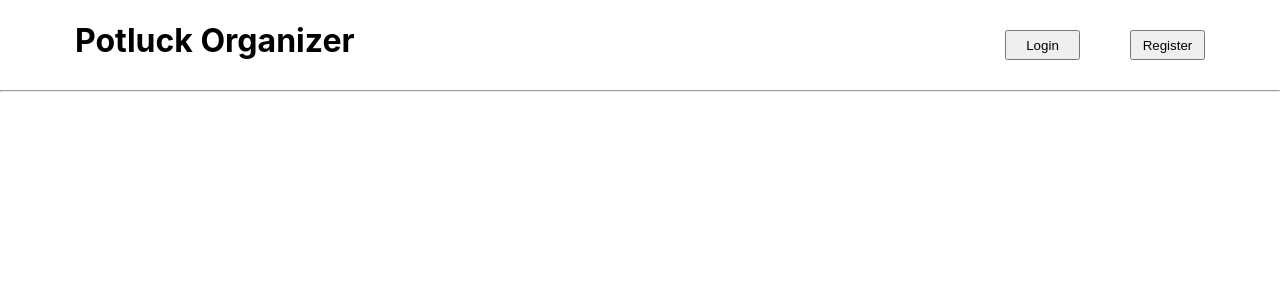
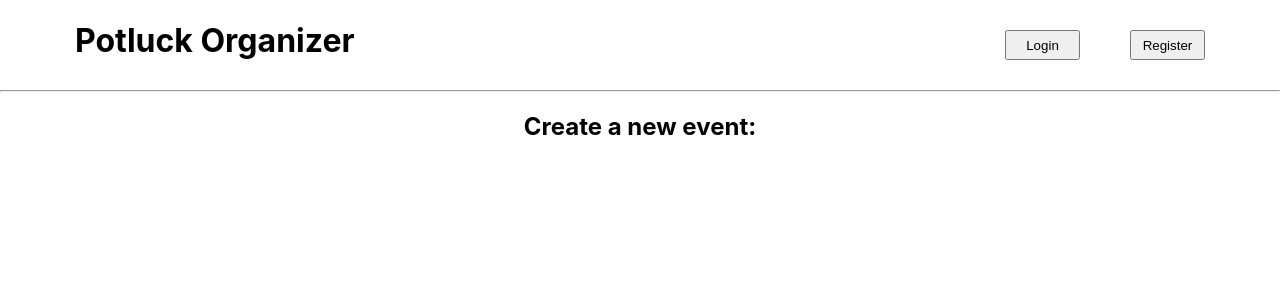
Before and after one commit to Build-Week-Potluck-Organizer/front-end, a React (Create React App) app in the folder PotluckOrganizer/: page /newevent in a window 1280 px wide. Shown: the top 300 px of the page. Built offline with nearby package versions, Linux system fonts and the light colour scheme.

Commit message:
created NewEvent component

```diff
--- a/PotluckOrganizer/src/App.js
+++ b/PotluckOrganizer/src/App.js
@@ -1,15 +1,12 @@
 import logo from "./logo.svg";
 import "./App.css";
 import { BrowserRouter as Router, Switch, Route } from "react-router-dom";
-import PrivateRoute from "./components/PrivateRoute";
-
+import PrivateRoute from "./components/PrivateRoute"
 import {Header} from "./components/Header";
-
-
 import Login from "./components/Login";
-
 import {Register} from './components/Register';
 import { Homepage } from "./components/Homepage";
+import {NewEvent} from './components/NewEvent';
 
 
 function App() {
@@ -22,8 +19,8 @@ function App() {
           <Route exact path='/' />
           <Route exact path='/login' component={Login}/>
           <Route exact path='/register' component={Register}/>
-          <Route exact path='/homepage' />
-          <Route exact path='/newevent' />
+          <Route exact path='/homepage' component={Homepage}/>
+          <Route exact path='/newevent' component={NewEvent}/>
           <Route exact path='/rsvp' />
         </Switch>
       </Router>
--- /dev/null
+++ b/PotluckOrganizer/src/components/NewEvent.js
@@ -0,0 +1,21 @@
+import React, {useState} from 'react';
+
+export const NewEvent = () => {
+    const [form, setForm] = useState({
+        event_id: 1,
+        event_name: "",
+        description: "",
+        organizer_id: 1,
+        date: "",
+        time: ""
+    });
+
+    return (
+        <div>
+            <h2>Create a new event:</h2>
+            <form>
+
+            </form>
+        </div>
+    )
+};
```
